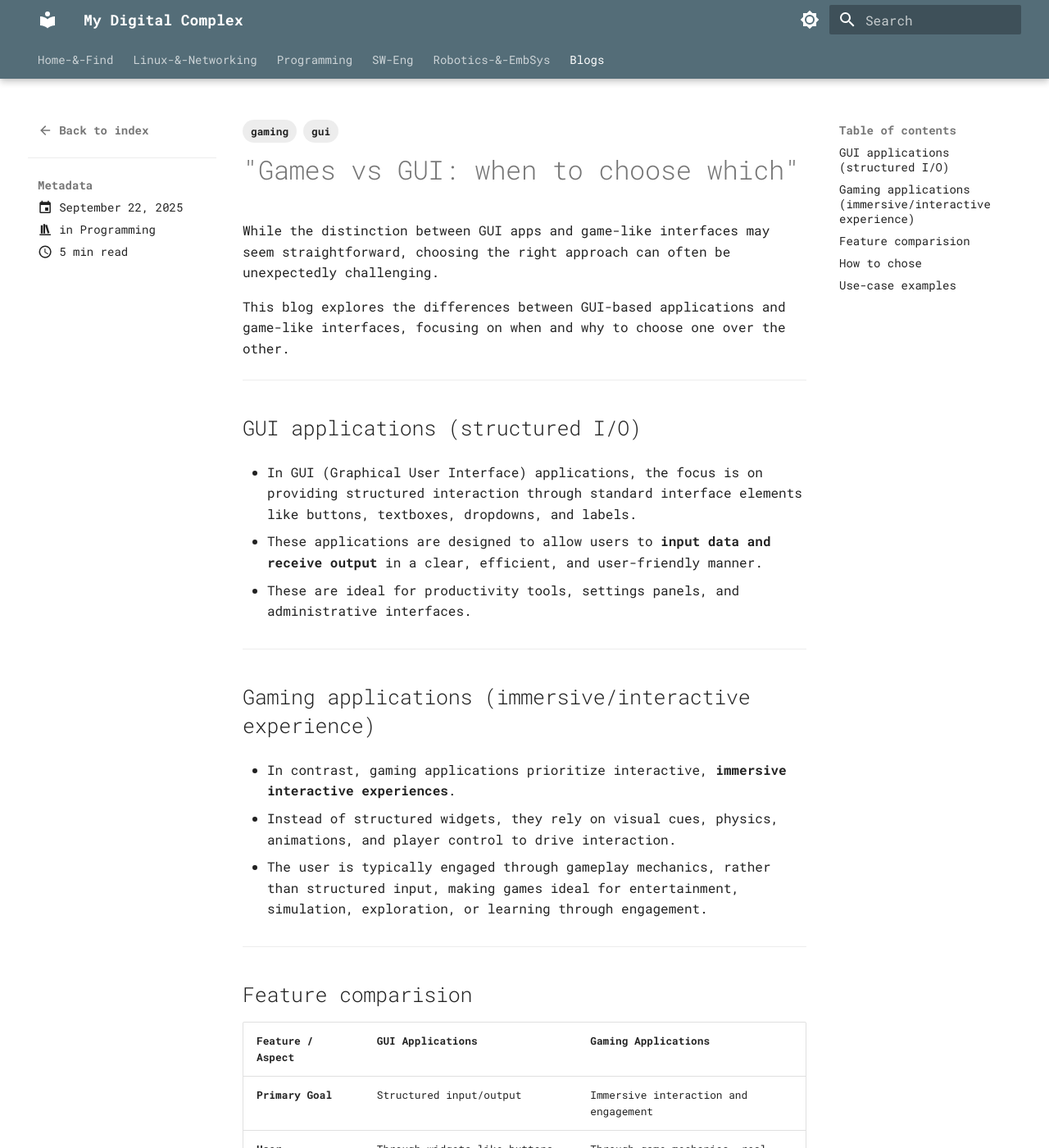
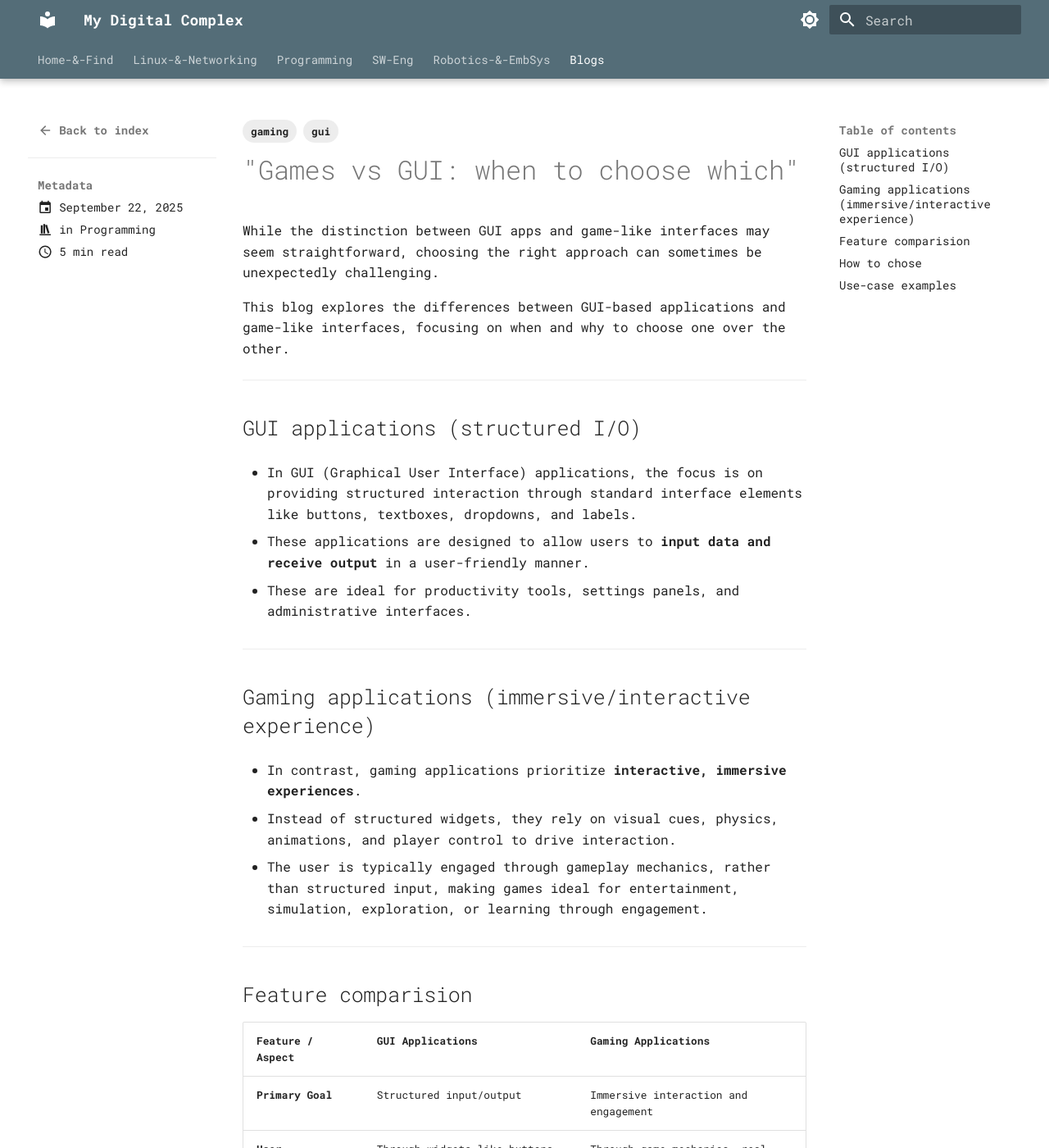
Before and after one commit to alohamujeeb/alohamujeeb.github.io, an MkDocs documentation site: the page built from docs/blog/posts/2025-09-23-game_and_gui.md, in a window 1280 px wide and 1400 px high. Shown: the whole window at 82% size. Built offline with MkDocs 1.6.1 and Material for MkDocs 9.7.7, drawn with Linux system fonts in a browser that asks for light colours; some of the changed text lies outside the part shown.

Commit message:
formatting

```diff
--- a/docs/blog/posts/2025-09-23-game_and_gui.md
+++ b/docs/blog/posts/2025-09-23-game_and_gui.md
@@ -15,7 +15,7 @@
 ---
 
 # "Games vs GUI: when to choose which"
-While the distinction between GUI apps and game-like interfaces may seem straightforward, choosing the right approach can often be unexpectedly challenging.
+While the distinction between GUI apps and game-like interfaces may seem straightforward, choosing the right approach can sometimes be unexpectedly challenging.
 <!-- more -->
 
 This blog explores the differences between GUI-based applications and game-like interfaces, focusing on when and why to choose one over the other.
@@ -25,14 +25,14 @@
 
 - In GUI (Graphical User Interface) applications, the focus is on providing structured interaction through standard interface elements like buttons, textboxes, dropdowns, and labels.
 
-- These applications are designed to allow users to **input data and receive output** in a clear, efficient, and user-friendly manner.
+- These applications are designed to allow users to **input data and receive output** in a user-friendly manner.
 
 - These are ideal for productivity tools, settings panels, and administrative interfaces.
 
 ---
 ## Gaming applications (immersive/interactive experience)
 
-- In contrast, gaming applications prioritize interactive, **immersive interactive experiences**.
+- In contrast, gaming applications prioritize **interactive, immersive experiences**.
 
 - Instead of structured widgets, they rely on visual cues, physics, animations, and player control to drive interaction.
 
@@ -74,16 +74,16 @@
 
 | Use Case Example         | Better Suited For | Reason          |
 |--------------------------|-------------------|-----------------|
-| **File Manager**         | GUI      | Requires structured input/output, efficiency, and clarity |
+| **File Manager**         | GUI        | Requires structured input/output, efficiency, and clarity |
 | **Calculator**           | GUI        | Simple, task-focused, minimal interaction needed |
 | **System Settings Panel**| GUI        | Prioritizes precision and direct manipulation of values  |
 | **Flight Simulator**     | Game-style | Involves immersive interaction, real-time simulation, and 3D visuals   |
 | **Virtual Museum Tour**  | Game-style | Best delivered through exploration and visual immersion  |
 | **Quiz App**             | Both       | Can be form-based (GUI) or gamified for engagement  |
-| **Learning Typing Skills**| Game-style | Engaging feedback and challenges improve learning retention|
-| **Admin Dashboard**      | GUI        | Information-heavy, needs structured control and data visualization   |
+| **Learning Typing Skills**| Game-style| Engaging feedback and challenges improve learning retention|
+| **Admin Dashboard**      | GUI   | Information-heavy, needs structured control and data visualization   |
 | **3D Architectural Walkthrough** | Game-style | Exploration-based, benefits from free movement and visual context |
-| **Contact Form App**     | GUI        | Simple input collection, no need for immersion  |
-| **Physics Sandbox**      | Game-style  | Real-time interaction and experimentation require dynamic simulation   |
+| **Contact Form App**     | GUI   | Simple input collection, no need for immersion  |
+| **Physics Sandbox**      | Game-style | Real-time interaction and experimentation require dynamic simulation   |
 | **Robotic Navigation Simulator** | Game-style  | Requires spatial awareness, visualization of movement and environment  |
-| **Path Planning Interface**      | GUI   | Requires precise input, algorithm tuning, and route analysis   |
+| **Path Planning Interface**      | GUI  | Requires precise input, algorithm tuning, and route analysis |
```
Also changed, not shown: other parts of docs/blog/posts/2025-09-23-game_and_gui.md (+9 -9 lines).
